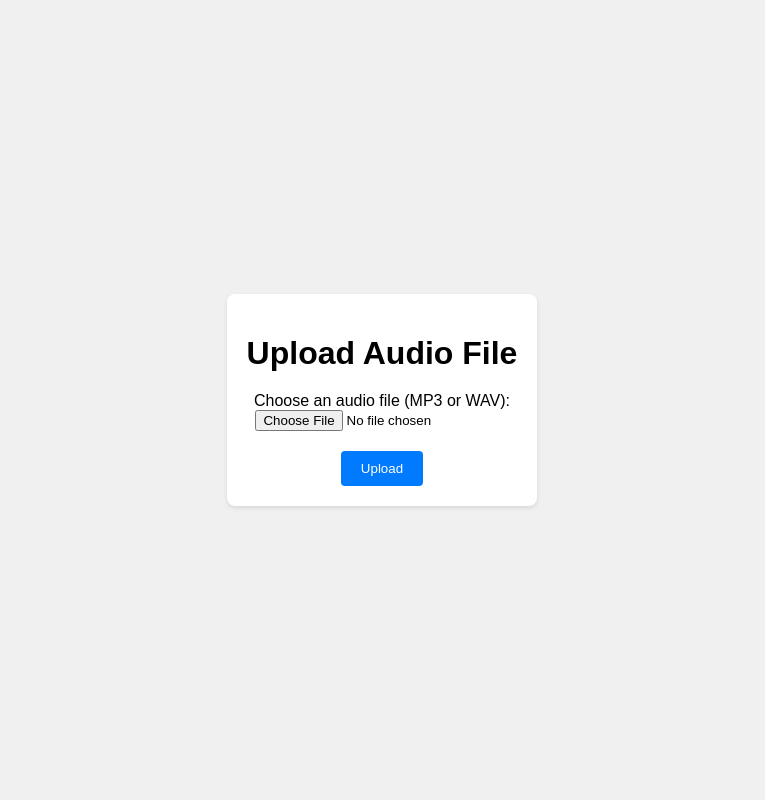
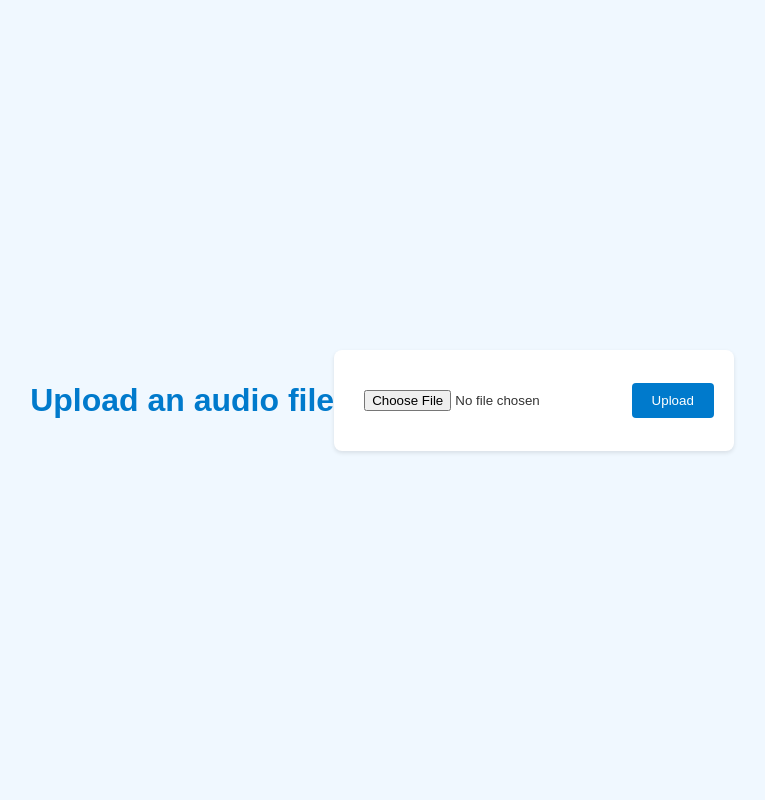
Before and after one commit to Mjunajo/SpeechRecognition, a Flask app: page / in a window 1280 px wide. Shown: the whole page, without its empty margins (258-1023 px from the left). Run offline with Flask 2, Linux system fonts and the light colour scheme.

Commit message:
Update index.html

```diff
--- a/templates/index.html
+++ b/templates/index.html
@@ -3,62 +3,70 @@
 <head>
     <meta charset="UTF-8">
     <meta name="viewport" content="width=device-width, initial-scale=1.0">
-    <title>Upload Audio</title>
+    <title>Audio to Text</title>
     <style>
         body {
             font-family: Arial, sans-serif;
+            background-color: #f0f8ff;
+            color: #333;
+            margin: 0;
+            padding: 0;
             display: flex;
             justify-content: center;
             align-items: center;
             height: 100vh;
-            margin: 0;
-            background-color: #f0f0f0;
-            animation: fadeIn 1s ease-in-out;
+            text-align: center;
         }
-        @keyframes fadeIn {
-            from { opacity: 0; }
-            to { opacity: 1; }
+
+        h1 {
+            color: #007acc;
+            margin-bottom: 20px;
         }
-        .container {
-            background: white;
+
+        form {
+            background: #fff;
             padding: 20px;
             border-radius: 8px;
             box-shadow: 0 2px 4px rgba(0, 0, 0, 0.1);
-            text-align: center;
-            transition: transform 0.3s ease;
         }
-        .container:hover {
-            transform: scale(1.05);
+
+        input[type="file"] {
+            margin: 10px 0;
+            padding: 10px;
         }
-        h1 {
-            margin-bottom: 20px;
-        }
-        input[type="file"] {
-            margin-bottom: 20px;
-        }
+
         button {
+            background-color: #007acc;
+            color: #fff;
+            border: none;
             padding: 10px 20px;
-            background-color: #007BFF;
-            color: white;
-            border: none;
             border-radius: 4px;
             cursor: pointer;
-            transition: background-color 0.3s ease, transform 0.3s ease;
         }
+
         button:hover {
-            background-color: #0056b3;
-            transform: scale(1.05);
+            background-color: #005fa3;
+        }
+
+        p {
+            font-size: 1.2em;
+        }
+
+        a {
+            color: #007acc;
+            text-decoration: none;
+        }
+
+        a:hover {
+            text-decoration: underline;
         }
     </style>
 </head>
 <body>
-    <div class="container">
-        <h1>Upload Audio File</h1>
-        <form action="/transcribe" method="post" enctype="multipart/form-data">
-            <label for="file">Choose an audio file (MP3 or WAV):</label><br>
-            <input type="file" id="file" name="file" accept=".mp3, .wav" required><br>
-            <button type="submit">Upload</button>
-        </form>
-    </div>
+    <h1>Upload an audio file</h1>
+    <form action="{{ url_for('upload_file') }}" method="post" enctype="multipart/form-data">
+        <input type="file" name="file" required>
+        <button type="submit">Upload</button>
+    </form>
 </body>
 </html>
```
